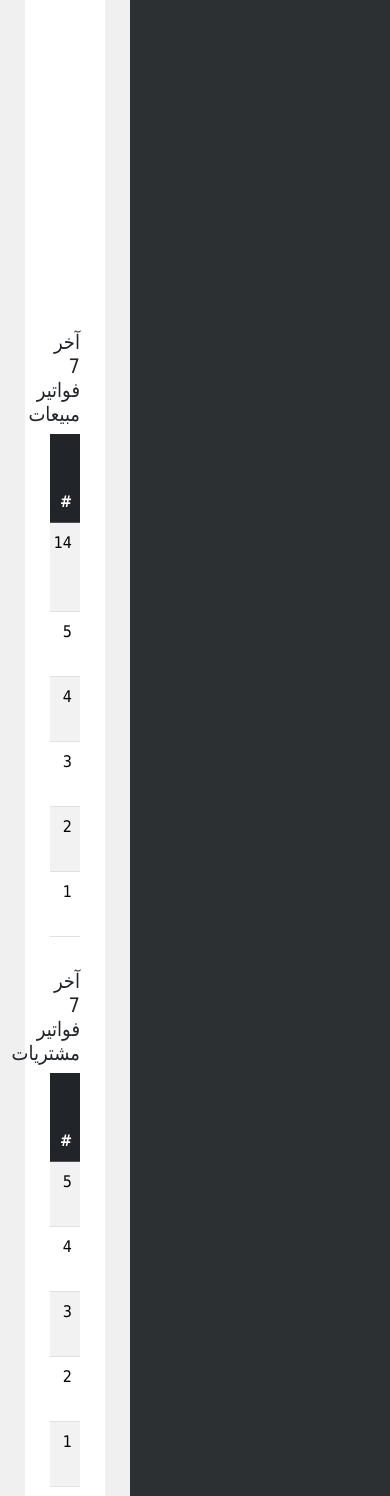
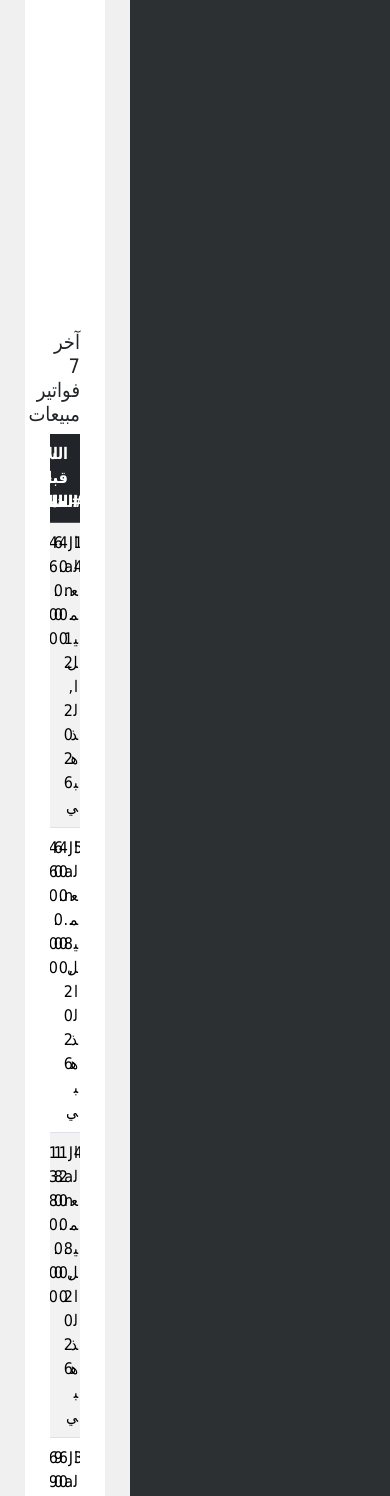
Before and after one commit to bassam0500420471-del/accounting_web, a Django app: page /dashboard/ in a window 390 px wide. Shown: the part 2641-4137 px from the top of the page. Run offline with Django 5.2, Linux system fonts and the light colour scheme; data comes from the database, SQL or seed files in the repository; data that the repository does not hold is empty; some libraries are stand-ins or nearby versions.

Commit message:
تحديث لوحة التحكم: responsive + الجداول بدون سحب أفقي

```diff
--- a/dashboard/templates/dashboard/dashboard.html
+++ b/dashboard/templates/dashboard/dashboard.html
@@ -43,10 +43,10 @@
 <!-- 📊 المخططات الخطية -->
 <div class="row mb-4">
     <div class="col-12 col-md-6 mb-3 mb-md-0">
-        <canvas id="salesChart" style="max-width:100%; height:300px;"></canvas>
+        <canvas id="salesChart" style="width:100%; height:300px;"></canvas>
     </div>
     <div class="col-12 col-md-6">
-        <canvas id="purchasesChart" style="max-width:100%; height:300px;"></canvas>
+        <canvas id="purchasesChart" style="width:100%; height:300px;"></canvas>
     </div>
 </div>
 
@@ -56,7 +56,7 @@
     <div class="col-12 col-md-6">
         <h5>آخر 7 فواتير مبيعات</h5>
         <div class="table-responsive">
-            <table class="table table-striped table-hover">
+            <table class="table table-striped table-hover" style="table-layout: fixed; width: 100%;">
                 <thead class="table-dark">
                     <tr>
                         <th>#</th>
@@ -87,7 +87,7 @@
     <div class="col-12 col-md-6">
         <h5>آخر 7 فواتير مشتريات</h5>
         <div class="table-responsive">
-            <table class="table table-striped table-hover">
+            <table class="table table-striped table-hover" style="table-layout: fixed; width: 100%;">
                 <thead class="table-dark">
                     <tr>
                         <th>#</th>
@@ -118,7 +118,7 @@
     <div class="col-12 col-md-6">
         <h5>آخر 7 عروض أسعار</h5>
         <div class="table-responsive">
-            <table class="table table-striped table-hover">
+            <table class="table table-striped table-hover" style="table-layout: fixed; width: 100%;">
                 <thead class="table-dark">
                     <tr>
                         <th>#</th>
@@ -149,7 +149,7 @@
     <div class="col-12 col-md-6">
         <h5>آخر 7 منتجات منخفضة المخزون</h5>
         <div class="table-responsive">
-            <table class="table table-striped table-hover">
+            <table class="table table-striped table-hover" style="table-layout: fixed; width: 100%;">
                 <thead class="table-dark">
                     <tr>
                         <th>المنتج</th>
@@ -170,9 +170,18 @@
         </div>
     </div>
 </div>
+
+<style>
+/* لضمان تكسر النصوص الطويلة داخل الجدول */
+td {
+    word-wrap: break-word;
+    word-break: break-word;
+}
+</style>
 {% endblock %}
 
 {% block extra_js %}
+<script src="https://cdn.jsdelivr.net/npm/chart.js@4.4.1/dist/chart.umd.min.js"></script>
 <script>
     const salesChart = new Chart(document.getElementById('salesChart'), {
         type: 'line',
```
